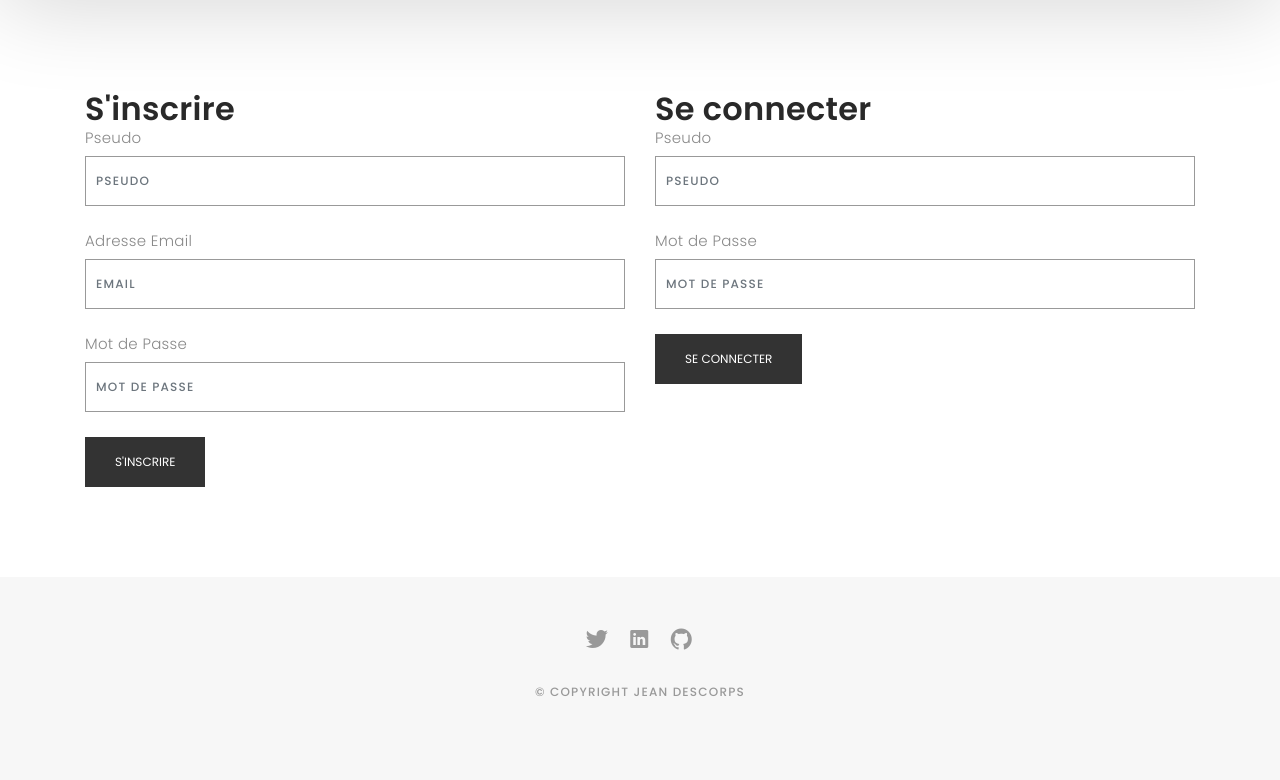
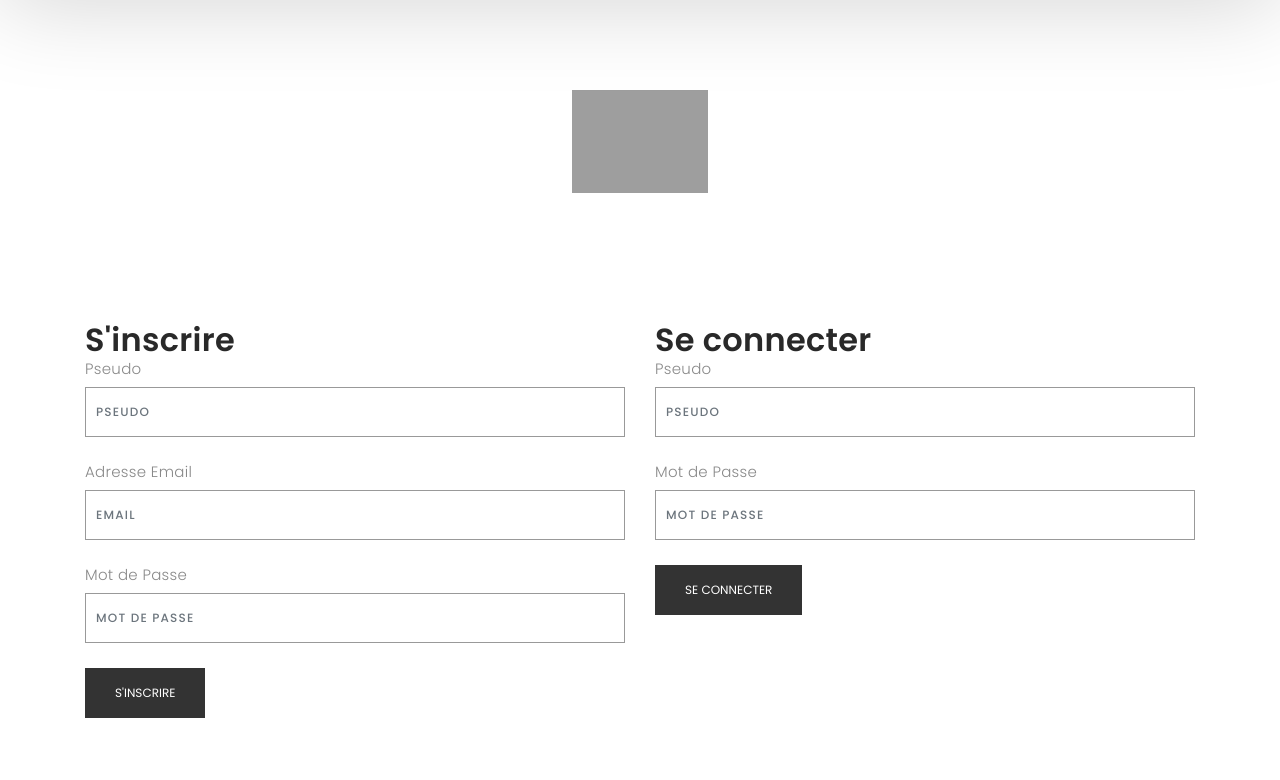
Before and after one commit to JeanD34/p5, a PHP site: the page made by View/LoginView.php in a window 1280 px wide. Shown: the part 90-870 px from the top of the page. Before the commit the page ends 787 px from the top, so only its background shows below. Run offline with PHP 8.4, Linux system fonts and the light colour scheme; the template is opened without the code that fills it, so the values that code supplies are empty; some web fonts are replaced; grey boxes are pictures that could not be loaded.

Commit message:
Add logo

```diff
--- a/View/LoginView.php
+++ b/View/LoginView.php
@@ -7,6 +7,9 @@ if(isset($error)) {
     echo $error;
 }
 ?>
+    <div class="row justify-content-center login-logo">
+        <img src="Content/images/login.png">
+    </div>
     <div class="row">
         <div class="col-6">
         <h2>S'inscrire</h2>
```
